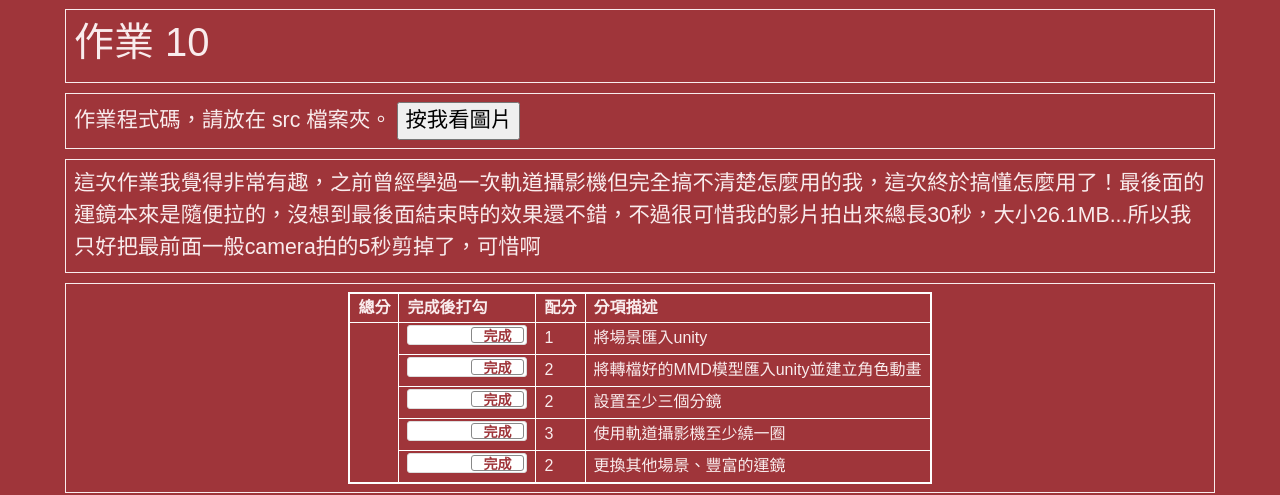
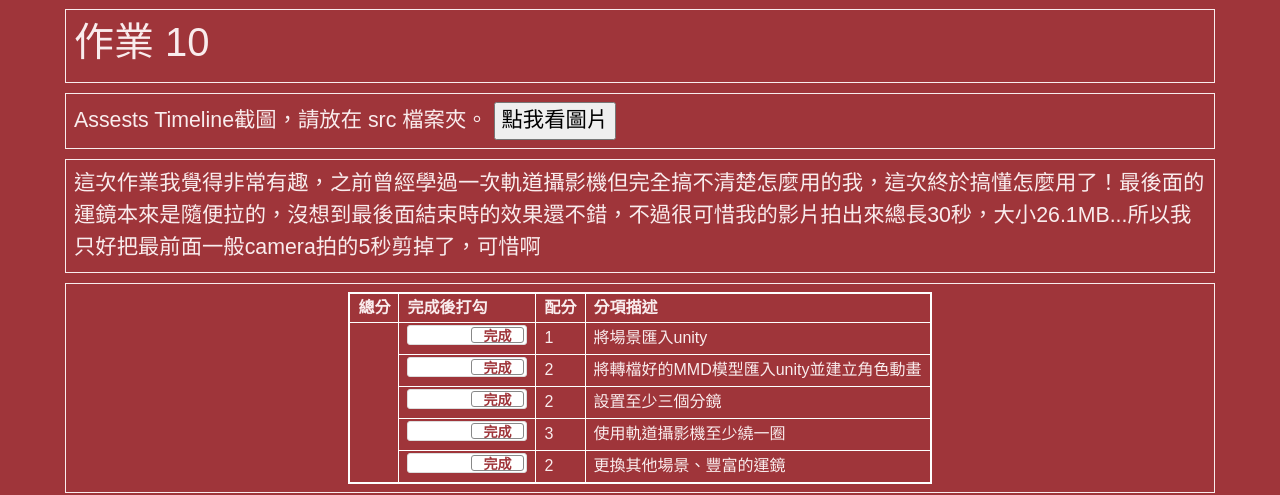
Before and after one commit to NTUT-CG-Lab/ca2022f-hw-miayan0110, a plain HTML site: page hw10/index.html in a window 1280 px wide. Shown: the top 495 px of the page. Drawn offline with nearby package versions, Linux system fonts and the light colour scheme.

Commit message:
Update index.html

```diff
--- a/hw10/index.html
+++ b/hw10/index.html
@@ -202,8 +202,8 @@
   <!-- ------------------------------------------------>
   <div class="row hw12">
     <div class="col-md-12 twenty">
-      作業程式碼，請放在 src 檔案夾。
-      <input type="button" name="back" onclick="parent.location='./src/timeline.png'" value="按我看圖片">
+      Assests Timeline截圖，請放在 src 檔案夾。
+      <input type="button" name="back" onclick="parent.location='./src/timeline.png'" value="點我看圖片">
     </div>
   </div>
 
```
